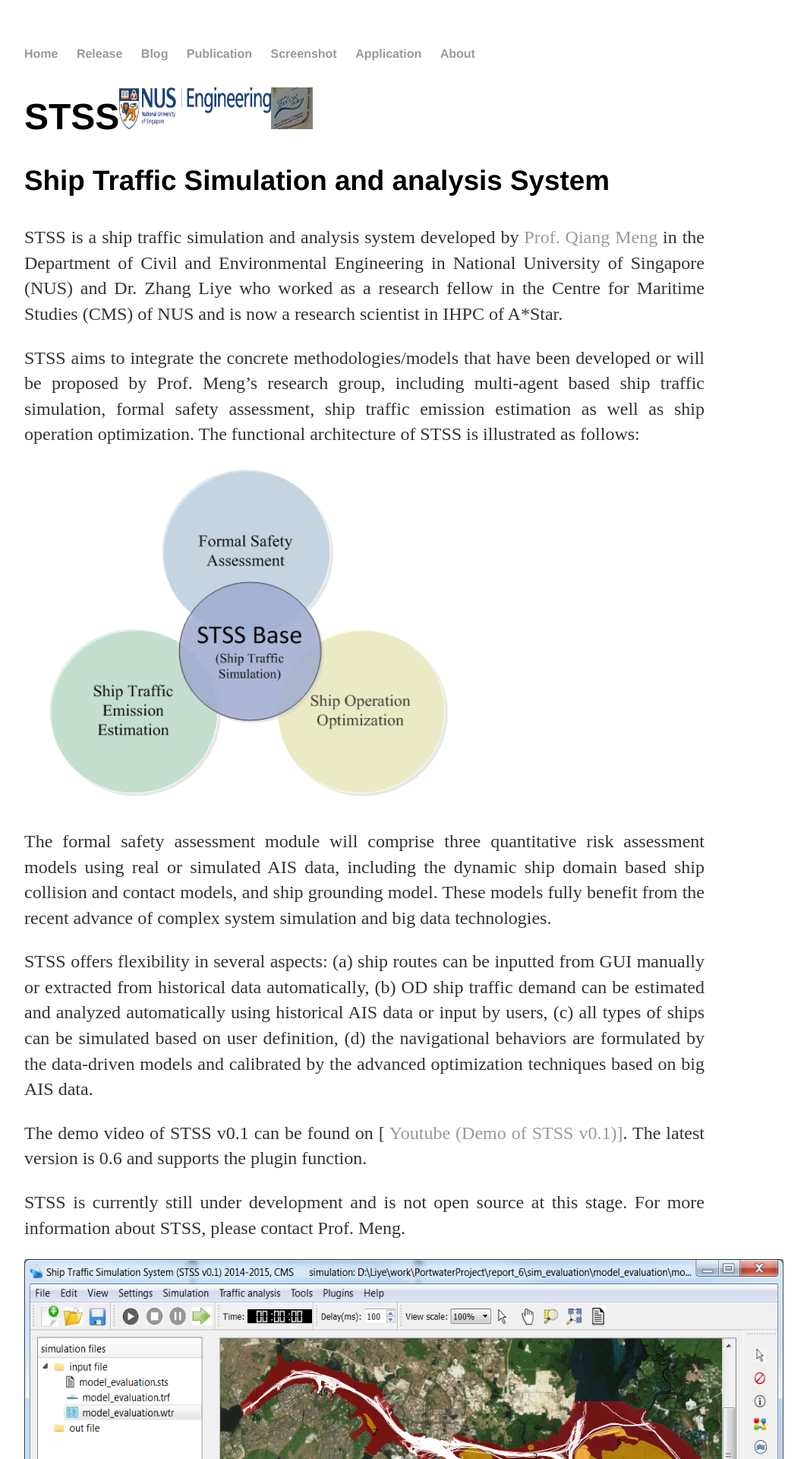
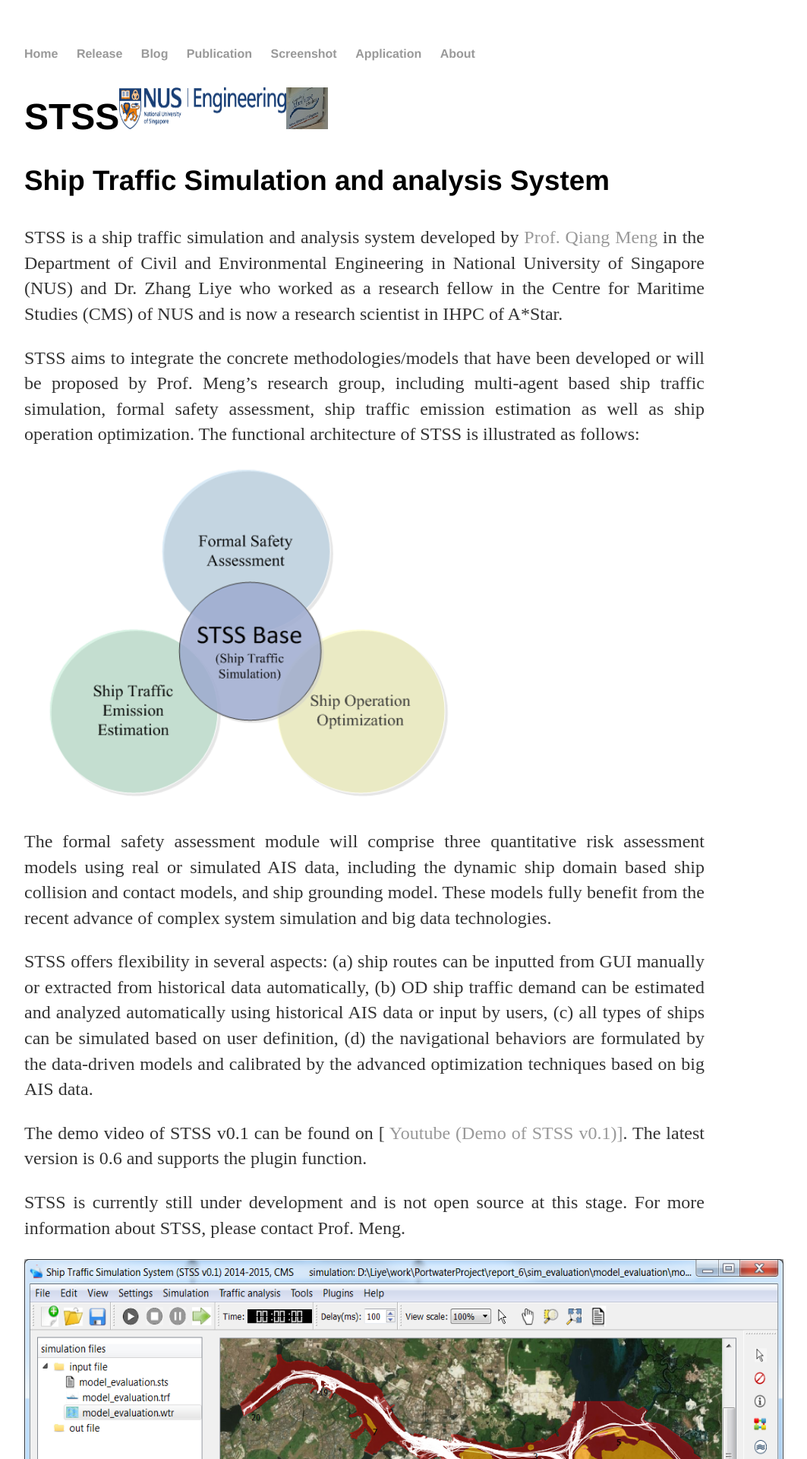
Before and after one commit to stss-maritime/stss-maritime.github.io, a Jekyll site: the page built from index.html, in a window 1280 px wide. Shown: the top 1920 px of the page at 76% size, without its empty margins (160-1223 px from the left). Built offline with Jekyll 4.4.1, drawn with Linux system fonts in a browser that asks for light colours.

Commit message:
revise first papge

```diff
--- a/index.html
+++ b/index.html
@@ -4,7 +4,7 @@
 ---
 
 		<div class="blurb">
-			<h1>STSS<img src="logo_ce.png" alt="HTML5 Icon", style="width:200px;height:55px;"><img src="cms-small.bmp" alt="HTML5 Icon", style="width:55px;height:55px;"></h1>
+			<h1>STSS<img src="logo_ce.png" alt="HTML5 Icon", style="width:220px;height:55px;"><img src="cms-small.bmp" alt="HTML5 Icon", style="width:55px;height:55px;"></h1>
             <h3>Ship Traffic Simulation and analysis System</h3>
 			<p align="justify">STSS is a ship traffic simulation and analysis system developed by <a href="/about">Prof. Qiang Meng</a>
 			in the Department of Civil and Environmental Engineering in National University of Singapore (NUS) and Dr. Zhang Liye who worked as a research
```
